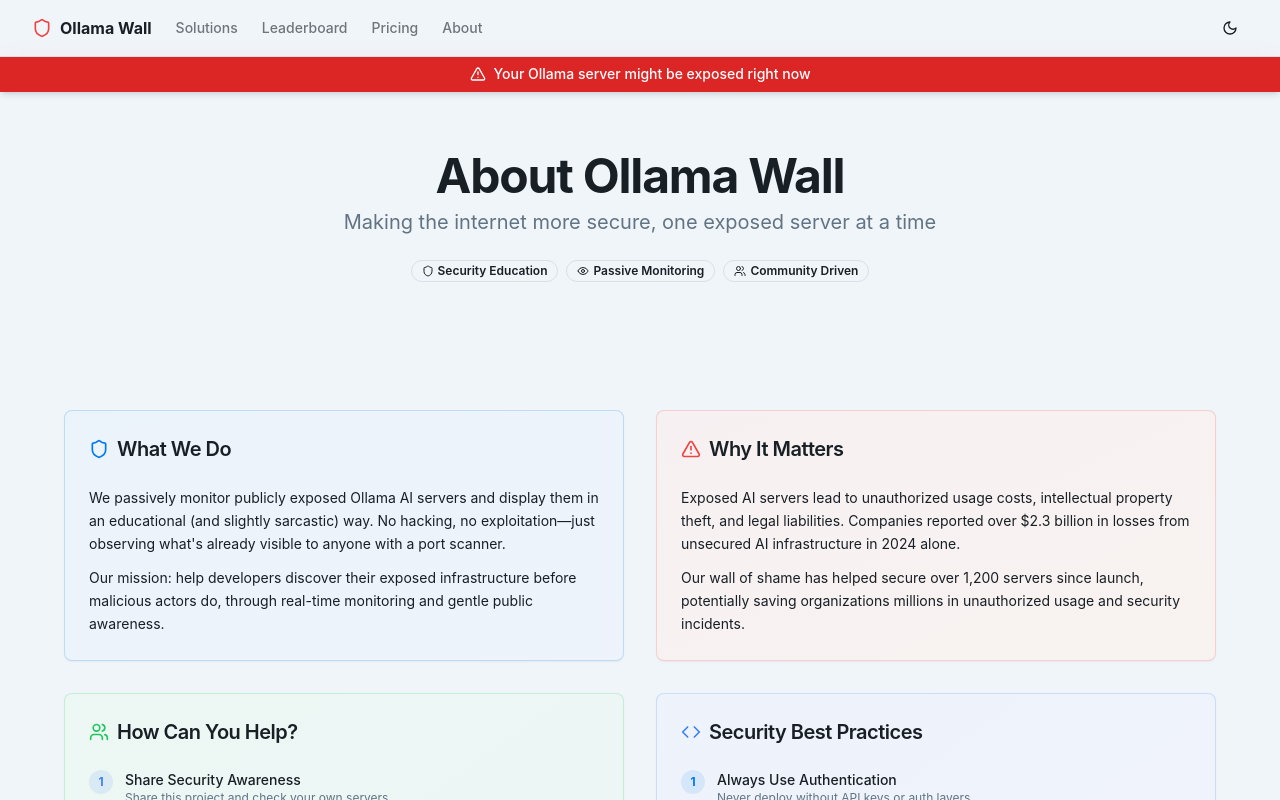
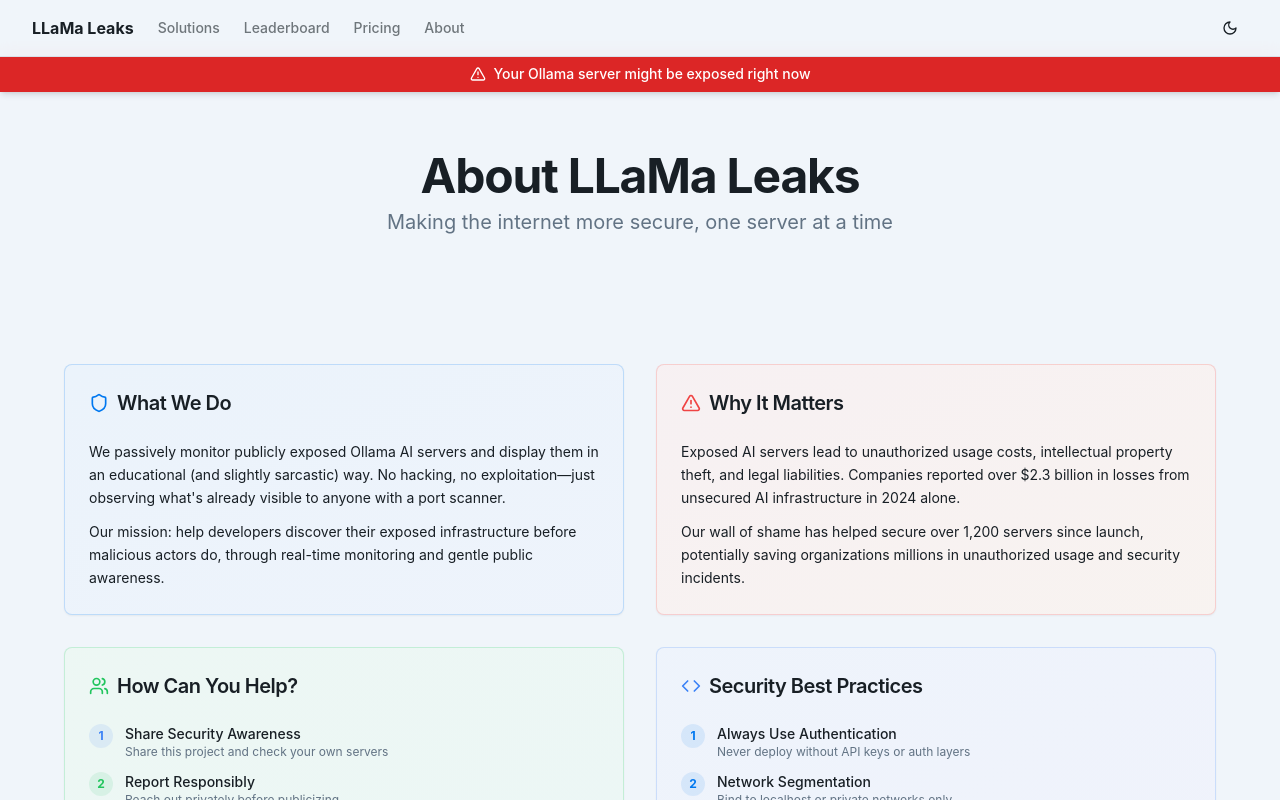
Before and after one commit to nileshevrywhr/llama-leaks, a React (Vite) app in the folder frontend/: page /about in a window 1280 px wide. Shown: the top 800 px of the page. Built offline with nearby package versions, Linux system fonts and the light colour scheme.

Commit message:
rename project

```diff
--- a/frontend/index.html
+++ b/frontend/index.html
@@ -3,12 +3,12 @@
   <head>
     <meta charset="UTF-8" />
     <meta name="viewport" content="width=device-width, initial-scale=1.0" />
-    <title>Ollama Wall — Exposed AI Endpoints</title>
-    <meta name="description" content="A passive security project showcasing unauthenticated Ollama model servers exposed to the public internet. All data is masked, responsibly sourced, and educational." />
-    <meta name="author" content="Ollama Wall Project" />
+    <title>LLaMa Leaks — Exposed AI Endpoints</title>
+    <meta name="description" content="An AI security project showcasing unauthenticated Ollama servers exposed to the public internet. All data is masked, responsibly sourced, and educational." />
+    <meta name="author" content="LLaMa Leaks Project" />
 
-    <meta property="og:title" content="Ollama Wall — Exposed AI Endpoints" />
-    <meta property="og:description" content="A passive security project showcasing unauthenticated Ollama model servers exposed to the public internet. All data is masked, responsibly sourced, and educational." />
+    <meta property="og:title" content="LLaMa Leaks — Exposed AI Endpoints" />
+    <meta property="og:description" content="An AI security project showcasing unauthenticated Ollama servers exposed to the public internet. All data is masked, responsibly sourced, and educational." />
     <meta property="og:type" content="website" />
     <meta property="og:image" content="/favicon.svg" />
 
--- a/frontend/src/components/Footer.tsx
+++ b/frontend/src/components/Footer.tsx
@@ -1,5 +1,4 @@
 
-import { Separator } from "@/components/ui/separator";
 import { Github, Twitter, Shield } from "lucide-react";
 
 const Footer = () => {
--- a/frontend/src/components/Header.tsx
+++ b/frontend/src/components/Header.tsx
@@ -67,9 +67,9 @@ const Header = () => {
           {/* Desktop Navigation */}
           <div className="mr-4 hidden md:flex">
             <a className="mr-6 flex items-center space-x-2" href="/">
-              <Shield className="h-5 w-5 text-destructive" />
+              {/* <Shield className="h-5 w-5 text-destructive" /> */}
               <span className="hidden font-bold sm:inline-block">
-                Ollama Wall
+                LLaMa Leaks
               </span>
             </a>
             <nav className="flex items-center space-x-6 text-sm font-medium">
@@ -118,9 +118,9 @@ const Header = () => {
             {/* Center - Title */}
             <div className="flex-1 flex justify-center">
               <a className="flex items-center space-x-2" href="/">
-                <Shield className="h-5 w-5 text-destructive" />
+                {/* <Shield className="h-5 w-5 text-destructive" /> */}
                 <span className="font-bold text-sm">
-                  Ollama Wall
+                  LLaMa Leaks
                 </span>
               </a>
             </div>
--- a/frontend/src/components/Hero.tsx
+++ b/frontend/src/components/Hero.tsx
@@ -188,7 +188,7 @@ const Hero = () => {
     return (
       <section className="container flex flex-col items-center justify-center space-y-6 py-16 md:py-20 mt-4">
         <h1 className="text-2xl font-bold leading-tight tracking-tighter md:text-4xl lg:text-5xl lg:leading-[1.1] text-center max-w-3xl">
-          Your Ollama Server is Now {" "}
+          Your Ollama Server is Now a{" "}
           <span className="bg-gradient-to-r from-blue-600 to-orange-500 bg-clip-text text-transparent">
             Public AI Playground
           </span>
@@ -223,10 +223,7 @@ const Hero = () => {
 
         <div className="max-w-3xl mx-auto text-sm text-muted-foreground md:text-base mt-3 space-y-2 px-4 sm:px-6 lg:px-8">
           <p className="text-center">
-            Zero security. No asterisks.
-          </p>
-          <p className="text-center">
-            Just public endpoints serving AI models to anyone who asks nicely.
+            Zero security. No asterisks. Just public endpoints serving AI models to anyone who asks nicely.
           </p>
         </div>
       </div>
--- a/frontend/src/pages/About.tsx
+++ b/frontend/src/pages/About.tsx
@@ -17,26 +17,11 @@ const About = () => {
         <div className="text-center space-y-6 max-w-4xl mx-auto">
           <div className="space-y-2">
             <h1 className="text-3xl font-bold tracking-tight md:text-4xl lg:text-5xl">
-              About Ollama Wall
+              About LLaMa Leaks
             </h1>
             <p className="text-xl text-muted-foreground">
-              Making the internet more secure, one exposed server at a time
+              Making the internet more secure, one server at a time
             </p>
-          </div>
-
-          <div className="flex flex-wrap gap-2 justify-center">
-            <Badge variant="outline" className="gap-1">
-              <Shield className="h-3 w-3" />
-              Security Education
-            </Badge>
-            <Badge variant="outline" className="gap-1">
-              <Eye className="h-3 w-3" />
-              Passive Monitoring
-            </Badge>
-            <Badge variant="outline" className="gap-1">
-              <Users className="h-3 w-3" />
-              Community Driven
-            </Badge>
           </div>
         </div>
       </section>
```
